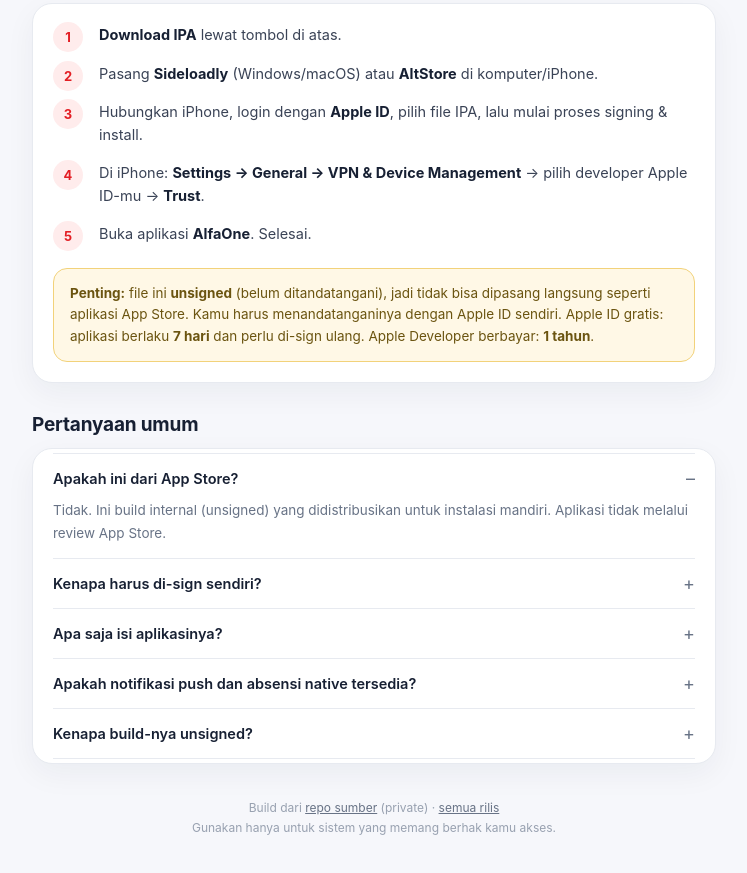
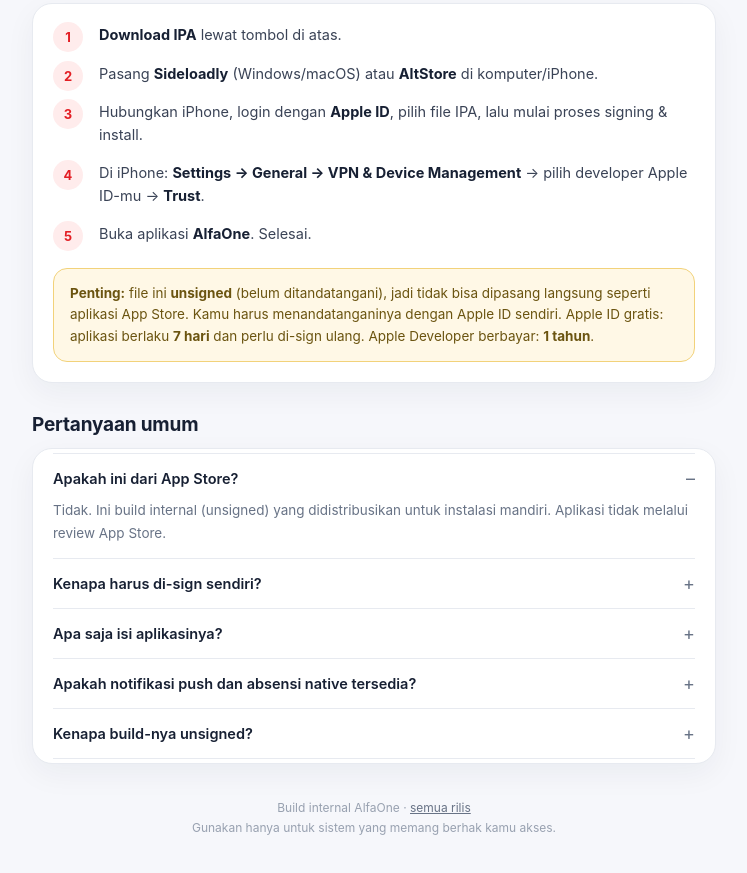
Before and after one commit to jovan-rgb/alfaone-releases, a plain HTML site: page index.html in a window 1280 px wide. Shown: the part 567-1440 px from the top of the page, without its empty margins (266-1013 px from the left). Drawn offline with Linux system fonts and the light colour scheme.

Commit message:
Remove private source link from public page

```diff
--- a/index.html
+++ b/index.html
@@ -334,7 +334,7 @@
     </div>
 
     <p class="foot">
-      Build dari <a href="https://github.com/jovan-rgb/alfaone-api">repo sumber</a> (private) ·
+      Build internal AlfaOne ·
       <a href="https://github.com/jovan-rgb/alfaone-releases/releases">semua rilis</a><br>
       Gunakan hanya untuk sistem yang memang berhak kamu akses.
     </p>
```
